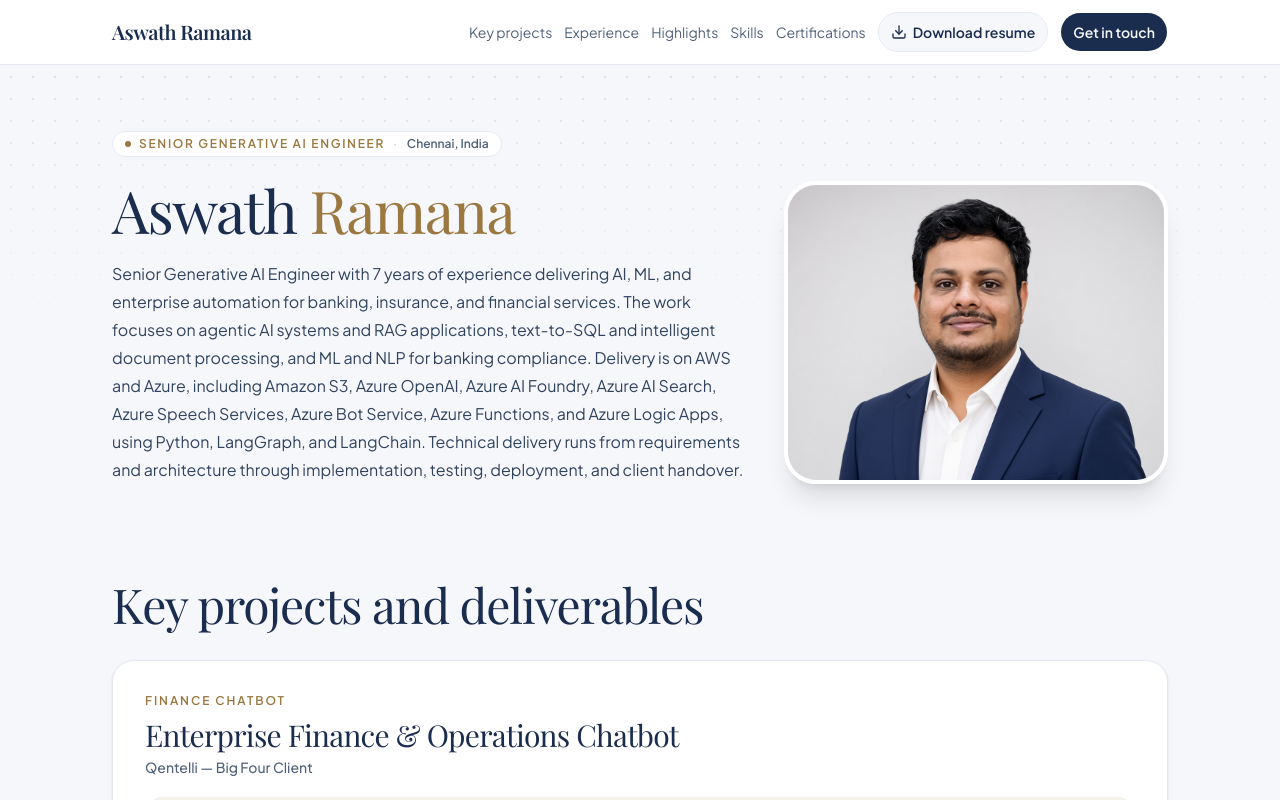
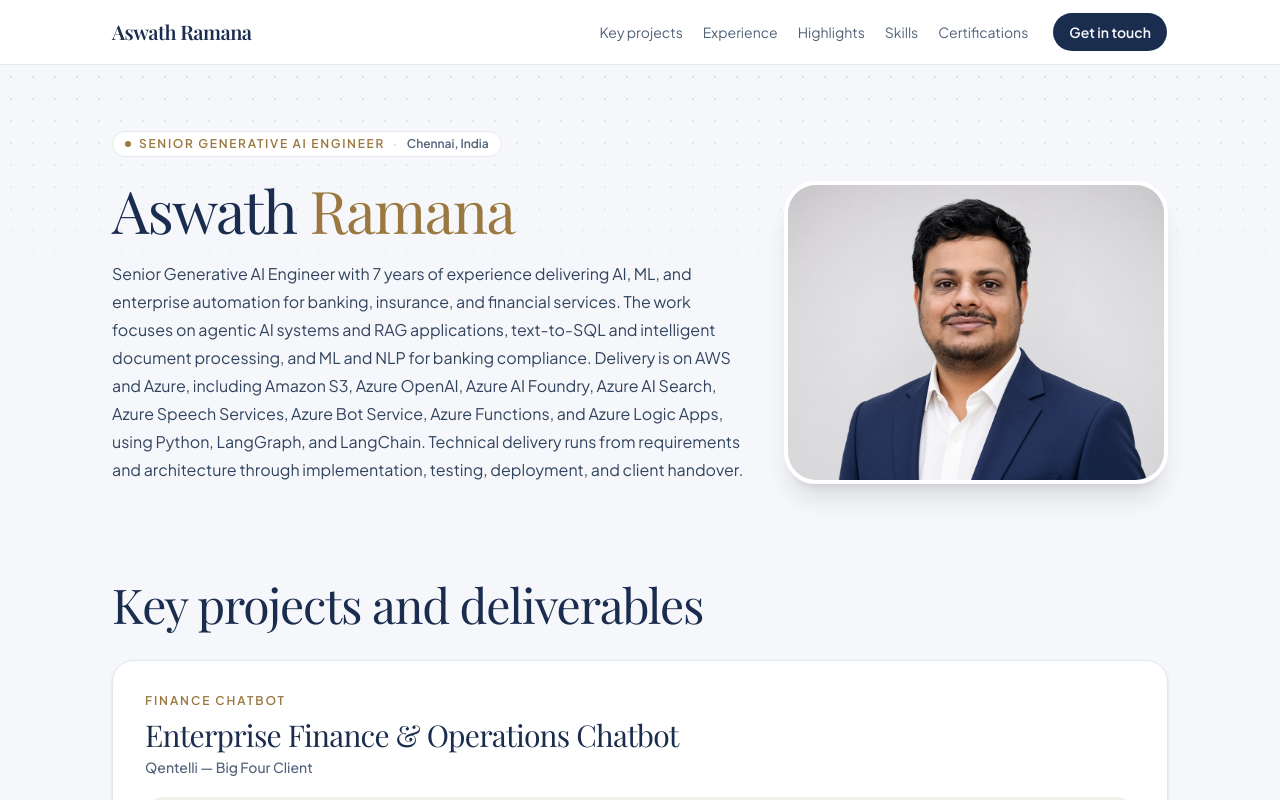
Before and after one commit to madaswath/aswath-ramana-portfolio, a Next.js app: page / in a window 1280 px wide. Shown: the top 800 px of the page. Built offline with nearby package versions, Linux system fonts and the light colour scheme; a web font is replaced by a local one.

Commit message:
Remove the resume download from the title bar.
The PDF stays available on the right side of Get in touch.

Co-authored-by: madaswath <madaswath@gmail.com>

```diff
--- a/components/site-header.tsx
+++ b/components/site-header.tsx
@@ -1,4 +1,4 @@
-import { Download, Menu } from "lucide-react";
+import { Menu } from "lucide-react";
 import { Button } from "@/components/ui/button";
 import { nav, person } from "@/lib/content";
 
@@ -10,9 +10,9 @@ export function SiteHeader() {
           <span className="sr-only">Home, </span>
           {person.name}
         </a>
-        <div className="hidden items-center gap-3 lg:flex">
+        <div className="hidden items-center gap-6 lg:flex">
           <nav aria-label="Primary">
-            <ul className="flex items-center gap-3">
+            <ul className="flex items-center gap-5">
               {nav.map((item) => (
                 <li key={item.href}>
                   <a href={item.href} className="text-sm text-[#51627a] hover:text-[#1b2d4f]">
@@ -24,17 +24,8 @@ export function SiteHeader() {
           </nav>
           <Button
             nativeButton={false}
-            render={<a href={person.resume.href} download={person.resume.filename} />}
-            variant="outline"
-            className="h-10 rounded-full px-3 text-sm font-semibold"
-          >
-            <Download className="size-4" aria-hidden="true" />
-            Download resume
-          </Button>
-          <Button
-            nativeButton={false}
             render={<a href="#contact" />}
-            className="h-10 rounded-full px-3 text-sm font-semibold"
+            className="h-10 rounded-full px-4 text-sm font-semibold"
           >
             Get in touch
           </Button>
@@ -59,17 +50,6 @@ export function SiteHeader() {
               <li className="px-1 pt-2">
                 <Button
                   nativeButton={false}
-                  render={<a href={person.resume.href} download={person.resume.filename} />}
-                  variant="outline"
-                  className="h-11 w-full rounded-full"
-                >
-                  <Download className="size-4" aria-hidden="true" />
-                  Download resume
-                </Button>
-              </li>
-              <li className="px-1 pt-2">
-                <Button
-                  nativeButton={false}
                   render={<a href="#contact" />}
                   className="h-11 w-full rounded-full"
                 >
```
